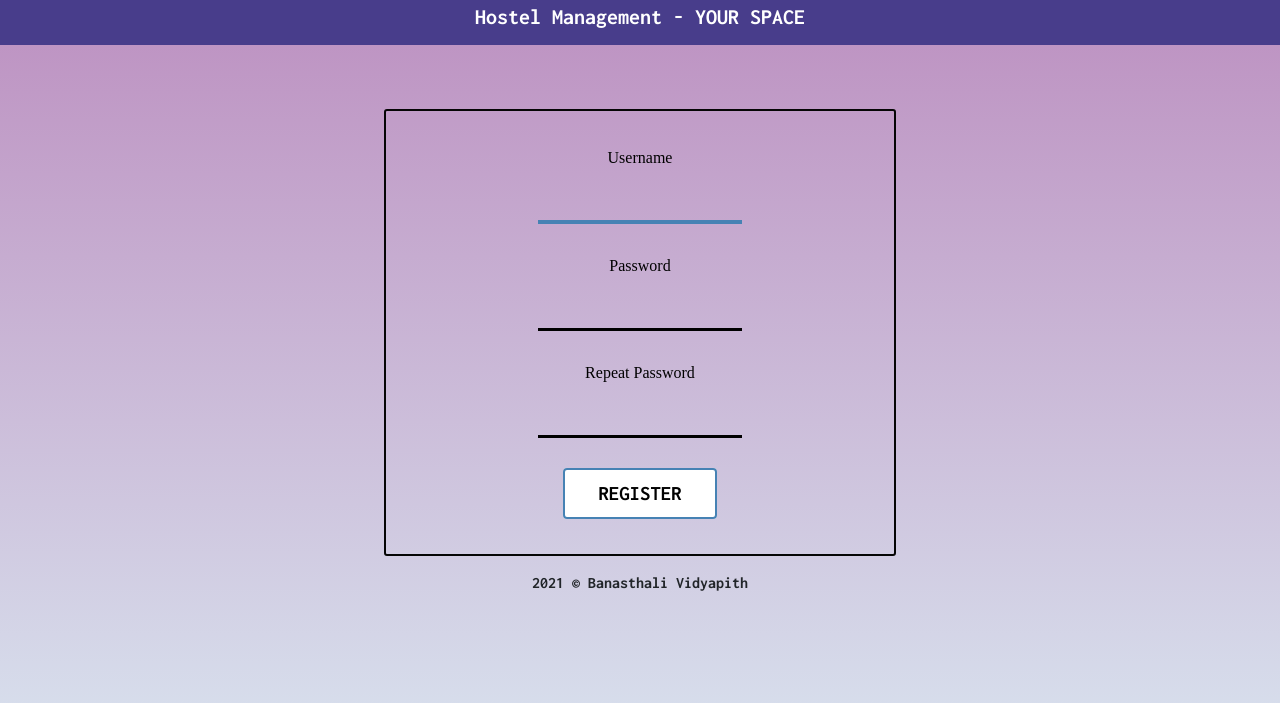
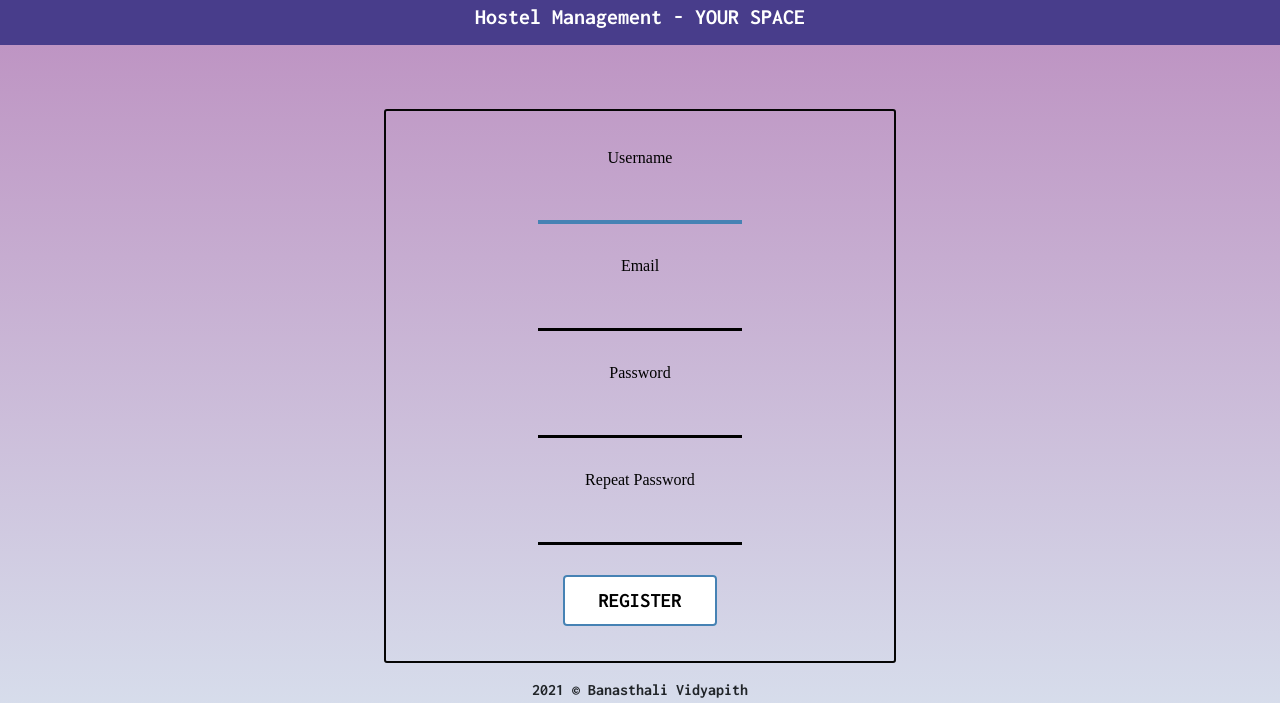
Before and after one commit to nayaldivya/YourSpace-BV, a Django app: page /reg_form/ in a window 1280 px wide. Shown: the top 703 px of the page. Run offline with Django 3.2, Linux system fonts and the light colour scheme; some libraries are stand-ins or nearby versions.

Commit message:
Email Verification.

```diff
--- a/hms/settings.py
+++ b/hms/settings.py
@@ -124,3 +124,9 @@ USE_TZ = True
 # https://docs.djangoproject.com/en/2.0/howto/static-files/
 
 STATIC_URL = '/static/'
+
+EMAIL_USE_TLS = True
+EMAIL_HOST = 'smtp.gmail.com'
+EMAIL_HOST_USER = 'divyanayal.test@gmail.com'
+EMAIL_HOST_PASSWORD = 'Testing@123'
+EMAIL_PORT = 587
--- a/hms/urls.py
+++ b/hms/urls.py
@@ -12,6 +12,8 @@ urlpatterns = [
     #path('', views.start, name='start'),
     path('', views.home, name='register'),
     path('reg_form/', views.register, name='reg_form'),
+    url(r'^activate/(?P<uidb64>[0-9A-Za-z_\-]+)/(?P<token>[0-9A-Za-z]{1,13}-[0-9A-Za-z]{1,20})/$',
+        views.activate, name='activate'),
     path('login/', views.user_login, name='login'),
     path('student_profile/', views.student_profile, name='student_profile'),
     path('warden_login/', views.warden_login, name='warden_login'),
--- a/selection/forms.py
+++ b/selection/forms.py
@@ -8,10 +8,10 @@ YEARS= [x for x in range(2018,2020)]
 
 class UserForm(UserCreationForm):
     password1 = forms.CharField(min_length=8, max_length=30, widget=forms.PasswordInput(render_value=False))
-
+    email = forms.EmailField(max_length=200, help_text='Required')
     class Meta:
         model = User
-        fields = ['username', 'password1', 'password2']
+        fields = ['username', 'email', 'password1', 'password2']
         help_texts = {
             'username': 'same as your smart card id',
         }
@@ -70,6 +70,7 @@ class LeaveForm(forms.ModelForm):
             'start_date',
             'end_date',
             'reason']
+
 class RepairForm(forms.ModelForm):
     class Meta:
         model = Room
--- /dev/null
+++ b/selection/templates/acc_active_email.html
@@ -0,0 +1,5 @@
+{% autoescape off %}
+Hi {{ user.username }},
+Please click on the link to confirm your registration,
+http://{{ domain }}{% url 'activate' uidb64=uid token=token %}
+{% endautoescape %}
--- /dev/null
+++ b/selection/templates/email_confirm.html
@@ -0,0 +1,3 @@
+<h1>Success! You have verified your email!</h1>
+<h3>You can now access this site.</h3>
+<a href="{% url 'student_profile' %}">Go to My Profile</a>
--- a/selection/templates/reg_form.html
+++ b/selection/templates/reg_form.html
@@ -5,7 +5,7 @@
     <form  method="post" >
         {% csrf_token %}
       <div class="fields"> Username <br><br> {{ form.username }}</div>
-
+      <div class="fields"> Email <br><br> {{ form.email }}</div>
 
       <div class="fields"> Password <br><br>
            <div class = 'error1' >
--- a/selection/views.py
+++ b/selection/views.py
@@ -10,6 +10,12 @@ from django.contrib.auth.decorators import login_required
 import datetime,calendar
 from guest.models  import Room as Guest_Room,Reservation,Guest
 from django.core.exceptions import ObjectDoesNotExist
+from django.contrib.sites.shortcuts import get_current_site
+from django.utils.encoding import force_bytes, force_text
+from django.utils.http import urlsafe_base64_encode, urlsafe_base64_decode
+from django.template.loader import render_to_string
+from .tokens import account_activation_token
+from django.core.mail import EmailMessage
 
 
 def home(request):
@@ -23,45 +29,49 @@ def start(request):
 def register(request):
     if request.method == 'POST':
         form = UserForm(request.POST)
-        # error1, error2 = False, False
         print(form.is_valid())
         if form.is_valid():
-            new_user = form.save(commit=False)
-            new_user.save()
-            Student.objects.create(user=new_user)
+            user = form.save(commit=False)
+            user.is_active = False
+            user.save()
+            Student.objects.create(user=user)
             cd = form.cleaned_data
             print(str(cd))
-            user = authenticate(
-                request,
-                username=cd['username'],
-                password=cd['password1'])
-            if user is not None:
-                if user.is_active:
+            current_site = get_current_site(request)
+            mail_subject = 'Activate your HMS account.'
+            message = render_to_string('acc_active_email.html', {
+                'user': user,
+                'domain': current_site.domain,
+                'uid': urlsafe_base64_encode(force_bytes(user.pk)).decode(),
+                'token': account_activation_token.make_token(user),
+            })
+            to_email = form.cleaned_data.get('email')
+            email = EmailMessage(
+                mail_subject, message, to=[to_email]
+            )
+            email.send()
+            return HttpResponse('Please confirm your email address to complete the registration')
+        else:
+            return render(request, 'reg_form.html', {'form': form})
+    else:
+        form = UserForm()
+        return render(request, 'reg_form.html', {'form': form})
 
-                    login(request, user)
-                    return redirect('login/edit/')
-                else:
+def activate(request, uidb64, token):
+    try:
+        uid = force_text(urlsafe_base64_decode(uidb64))
+        user = User.objects.get(pk=uid)
+    except(TypeError, ValueError, OverflowError, User.DoesNotExist):
+        user = None
+    if user is not None and account_activation_token.check_token(user, token):
+        user.is_active = True
+        user.save()
+        login(request, user)
+        # return redirect('home')
+        return render(request, 'email_confirm.html')
+    else:
+        return HttpResponse('Activation link is invalid!')
 
-                    return HttpResponse('Disabled account')
-            else:
-
-                return HttpResponse('Invalid Login')
-        else:
-            form = UserForm()
-            args = {'form': form}
-            return render(request, 'reg_form.html', args)
-        # elif len(form.data['password1']) <= 8 or len(form.data['password2']) <= 8:
-        #     if len(form.data['password1']) <= 8:
-        #         error1 = True
-        #     if len(form.data['password2']) <= 8:
-        #         error2 = True
-        #     return render(request, 'reg_form.html', {'form': form, 'error1': error1, 'error2': error2})
-
-    else:
-
-        form = UserForm()
-        args = {'form': form}
-        return render(request, 'reg_form.html', args)
 
 
 def user_login(request):
```
Also changed, not shown: selection/tokens.py (added, +9 -0 lines), db.sqlite3, selection/migrations/0001_initial.py, selection/migrations/0002_auto_20210429_1317.py (deleted).
